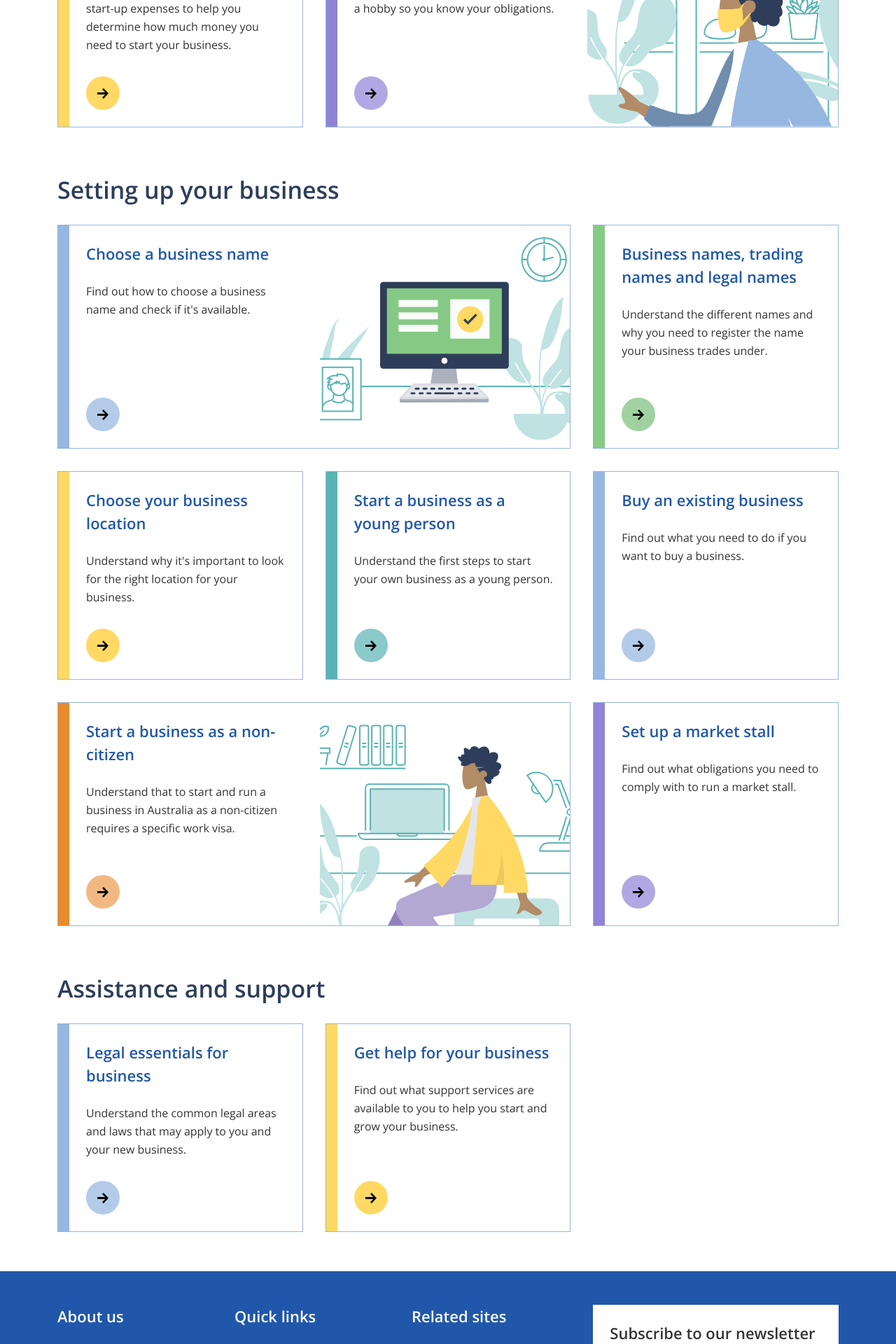
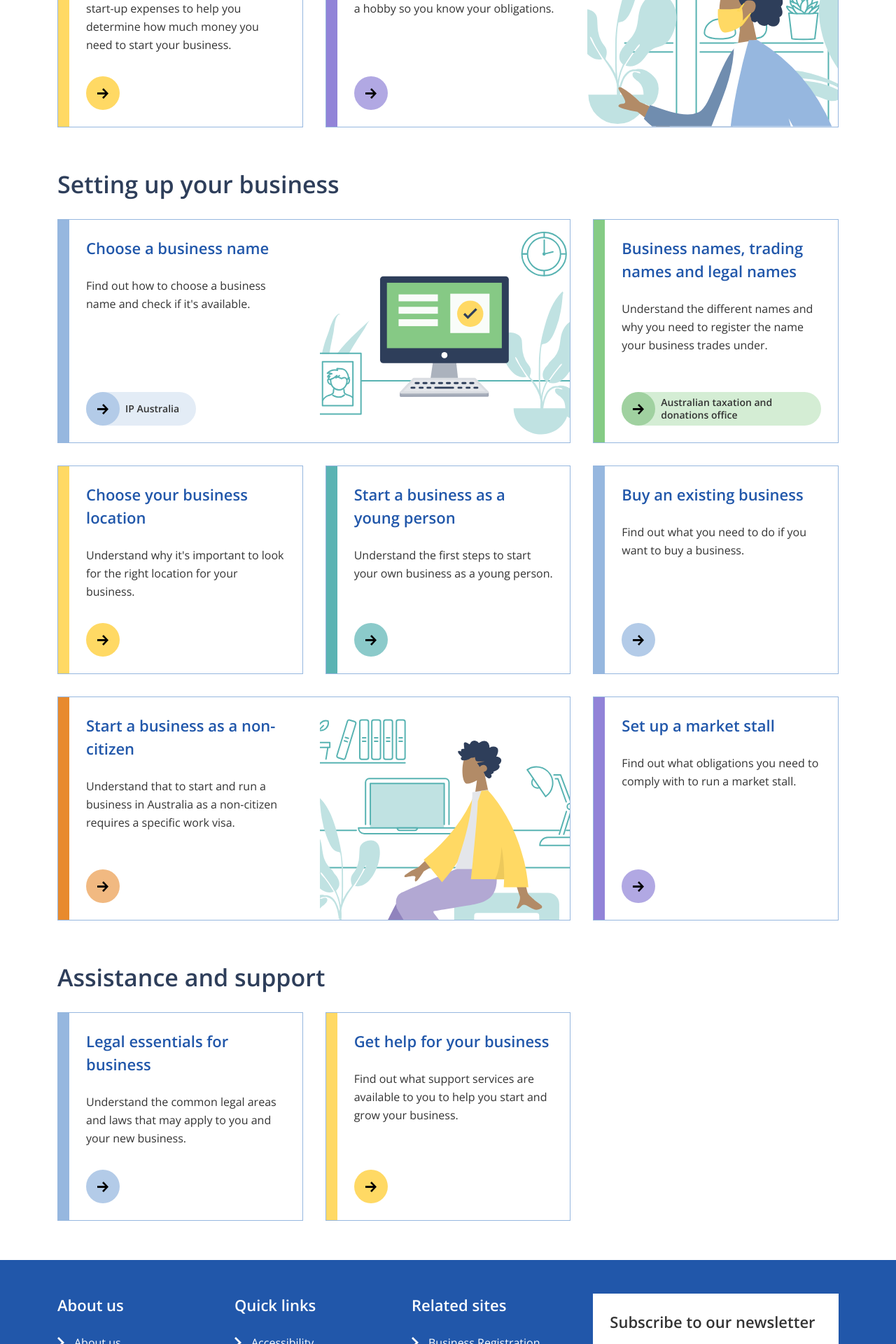
Before and after one commit to AUSGov/bga-refresh, a Jekyll site: the page built from topic.html, in a window 1280 px wide. Shown: the part 1057-2977 px from the top of the page at 70% size. Built offline with Jekyll 4.4.1, drawn with Linux system fonts in a browser that asks for light colours.

Commit message:
Changes to hero pathway - adding external link.

```diff
--- a/_sass/_base.scss
+++ b/_sass/_base.scss
@@ -18,21 +18,21 @@
     font-size: 34px;
     font-weight: 600;
     margin: 0;
-    padding: 32px 0 24px 0;
+    padding: 24px 0 24px 0;
     color: $blue-black-dark;
 }
 h3 {
     font-size: 22px;
     font-weight: 600;
     margin: 0;
-    padding: 24px 0 24px 0;
+    padding: 16px 0 24px 0;
     color: $blue-black-dark;
 }
 h4 {
     font-size: 19px;
     font-weight: 600;
     margin: 0;
-    padding: 16px 0 24px 0;
+    padding: 8px 0 24px 0;
     color: $blue-black-dark;
 }
 h5 {
--- a/_sass/_components.scss
+++ b/_sass/_components.scss
@@ -183,6 +183,28 @@
                     }
                 }
             }
+            .external-link {
+                display: flex;
+                align-items: center;
+                background: $yellow-highlight-light;
+                border-radius: 50px;
+                padding-right: 24px;
+
+                .icon-arrow {
+                    flex-shrink: 0;
+                }
+
+                .external-site {
+                    flerx-shrink: 1;
+
+                    p {
+                        padding: 4px 0 4px 8px;
+                        font-size: 14px;
+                        line-height: 18px;
+                        font-weight: 600;
+                    }
+                }
+            }
 
             .hero-image {
                 display: none;
@@ -197,6 +219,9 @@
                     .icon-arrow {
                         background: $yellow-highlight-dark;
                     }
+                    .external-link {
+                        background: $yellow-highlight-light;
+                    }
                 }
             }
         }
@@ -208,6 +233,9 @@
                 .hero-content {
                     .icon-arrow {
                         background: $blue-highlight-mid;
+                    }
+                    .external-link {
+                        background: $blue-background-extralight;
                     }
                 }
             }
@@ -221,6 +249,9 @@
                     .icon-arrow {
                         background: $teal-highlight-mid;
                     }
+                    .external-link {
+                        background: $teal-highlight-light;
+                    }
                 }
             }
         }
@@ -232,6 +263,9 @@
                 .hero-content {
                     .icon-arrow {
                         background: $green-highlight-mid;
+                    }
+                    .external-link {
+                        background: $green-highlight-light;
                     }
                 }
             }
@@ -245,6 +279,9 @@
                     .icon-arrow {
                         background: $purple-highlight-mid;
                     }
+                    .external-link {
+                        background: $purple-highlight-light;
+                    }
                 }
             }
         }
@@ -256,6 +293,9 @@
                 .hero-content {
                     .icon-arrow {
                         background: $orange-highlight-mid;
+                    }
+                    .external-link {
+                        background: $orange-highlight-light;
                     }
                 }
             }
@@ -297,6 +337,11 @@
                     text-decoration-thickness: 1px;
                     text-underline-offset: 2px;
                 }
+                .hero-content {
+                    .external-link {
+                        background: $white;
+                    }
+                }
             }
         }
         &:hover, &:active {
@@ -309,6 +354,11 @@
                     text-decoration: underline;
                     text-decoration-thickness: 1px;
                     text-underline-offset: 2px;
+                }
+                .hero-content {
+                    .external-link {
+                        background: $white;
+                    }
                 }
             }
         }
--- a/_sass/_variables.scss
+++ b/_sass/_variables.scss
@@ -22,7 +22,7 @@
 $green-highlight-shadow: #629D62;
 $green-highlight-dark: #85CB85;
 $green-highlight-mid: #A0D1A0;
-$green-highlight-light: #BAE1BA;
+$green-highlight-light: #D4EDD4;
 
 $yellow-highlight-shadow: #EDC95A;
 $yellow-highlight-dark: #FFD964;
--- a/topic.html
+++ b/topic.html
@@ -163,11 +163,15 @@
                             <h3>Choose a business name</h3>
                             <p>Find out how to choose a business name and check if it's available.</p>
                         </div>
-
+                        <div class="external-link">
                             <div class="icon-arrow">
                                 <svg xmlns="http://www.w3.org/2000/svg" width="16" height="15.143" viewBox="0 0 16 15.143">
                                     <path d="M41.173-37.929H30v-3H41.171L37.02-45.078,38.929-47,46-39.429l-7.071,7.572L37.02-33.766Z" transform="translate(-30 47)" fill-rule="evenodd" />
                                 </svg>
+                            </div>
+                            <div class="external-site">
+                                <p>IP Australia</p>
+                            </div>
                         </div>
 
                     </div>
@@ -190,11 +194,17 @@
                             <p>Understand the different names and why you need to register the name your business trades under.</p>
                         </div>
 
+                        <div class="external-link">
                             <div class="icon-arrow">
                                 <svg xmlns="http://www.w3.org/2000/svg" width="16" height="15.143" viewBox="0 0 16 15.143">
                                     <path d="M41.173-37.929H30v-3H41.171L37.02-45.078,38.929-47,46-39.429l-7.071,7.572L37.02-33.766Z" transform="translate(-30 47)" fill-rule="evenodd" />
                                 </svg>
                             </div>
+                            <div class="external-site">
+                                <p>Australian taxation and donations office</p>
+                            </div>
+                        </div>
+
 
                     </div>
 
```
Lines whose indentation alone changed are shown as unchanged.
